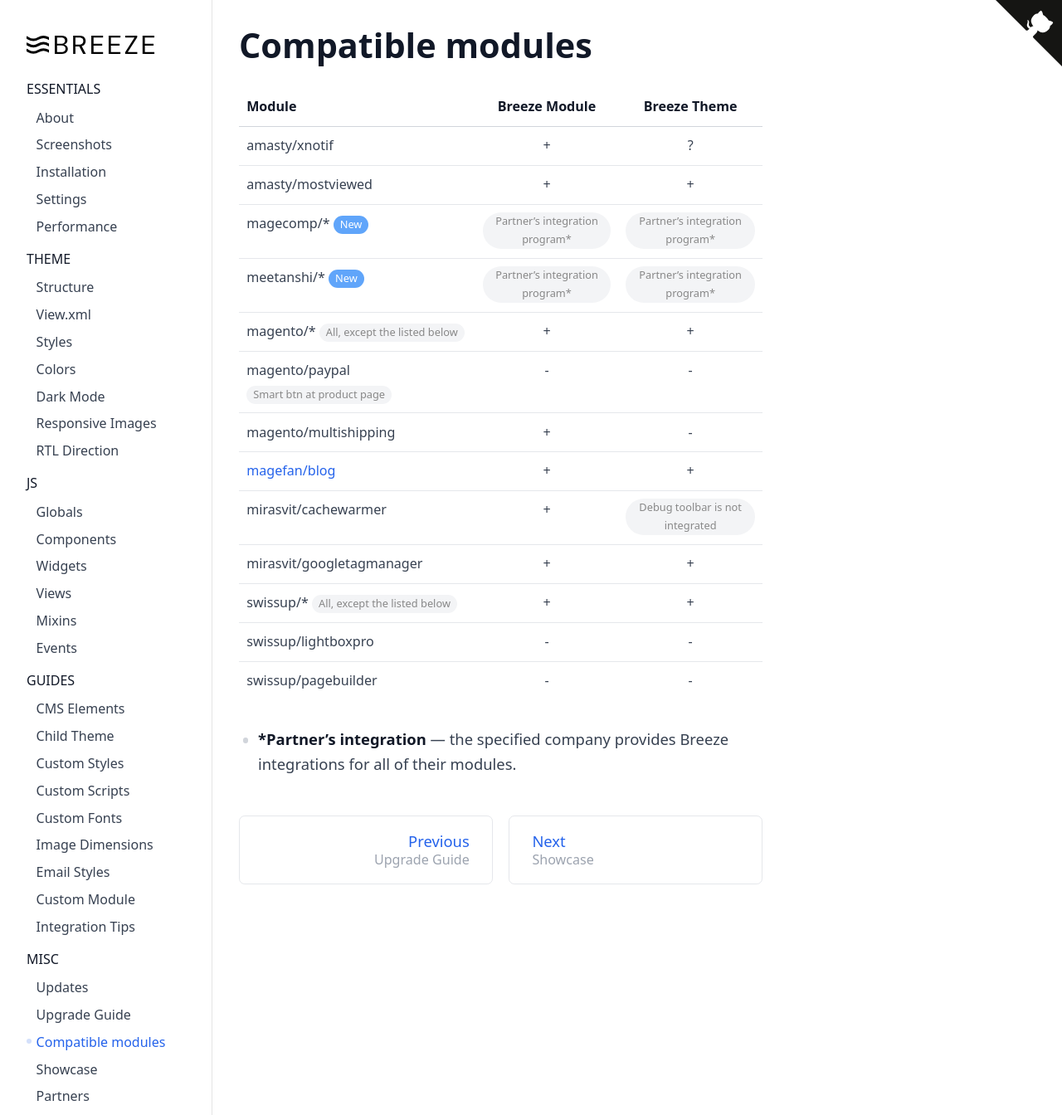
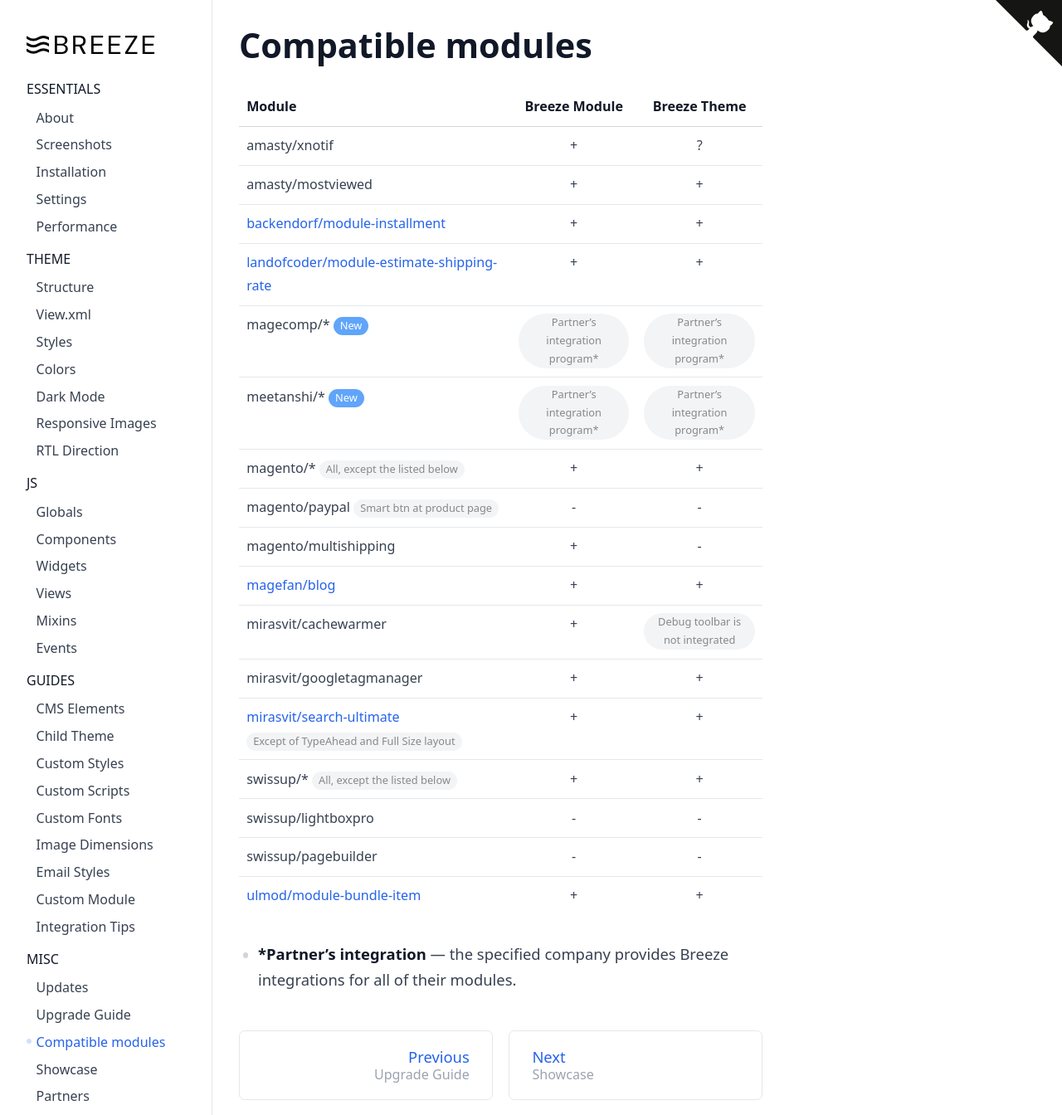
Before and after one commit to breezefront/breezefront.com, a Jekyll site: the page built from collections/_misc/compatible-modules.md, in a window 1280 px wide and 1344 px high. Shown: the whole window at 83% size. Built offline with Jekyll 4.4.1, drawn with Linux system fonts in a browser that asks for light colours.

Commit message:
Updated compatible modules list

```diff
--- a/collections/_misc/compatible-modules.md
+++ b/collections/_misc/compatible-modules.md
@@ -11,6 +11,8 @@ Module                                              | Breeze Module     | Breeze
 ----------------------------------------------------|:-----------------:|:------------:
 amasty/xnotif                                       | +                 | ?
 amasty/mostviewed                                   | +                 | +
+[backendorf/module-installment](https://github.com/breezefront/module-breeze-backendorf-installment) | + | +
+[landofcoder/module-estimate-shipping-rate](https://github.com/breezefront/module-breeze-landofcoder-estimate-shipping-rate) | + | +
 magecomp/\* *New*{:.badge.blue}                     | *Partner's integration program\**{:.badge} | *Partner's integration program\**{:.badge}
 meetanshi/\* *New*{:.badge.blue}                    | *Partner's integration program\**{:.badge} | *Partner's integration program\**{:.badge}
 magento/\* *All, except the listed below*{:.badge}  | +                 | +
@@ -19,8 +21,10 @@ magento/multishipping                               | +                 | -
 [magefan/blog](https://github.com/breezefront/module-breeze-magefan-blog) | +                 | +
 mirasvit/cachewarmer                                | +                 | *Debug toolbar is not integrated*{:.badge}
 mirasvit/googletagmanager                           | +                 | +
+[mirasvit/search-ultimate](https://github.com/breezefront/module-breeze-mirasvit-search-ultimate) *Except of TypeAhead and Full Size layout*{:.badge} | + | +
 swissup/\* *All, except the listed below*{:.badge}  | +                 | +
 swissup/lightboxpro                                 | -                 | -
 swissup/pagebuilder                                 | -                 | -
+[ulmod/module-bundle-item](https://github.com/breezefront/module-breeze-ulmod-bundle-item) | + | +
 
  -  **\*Partner's integration** --- the specified company provides Breeze integrations for all of their modules.
```
